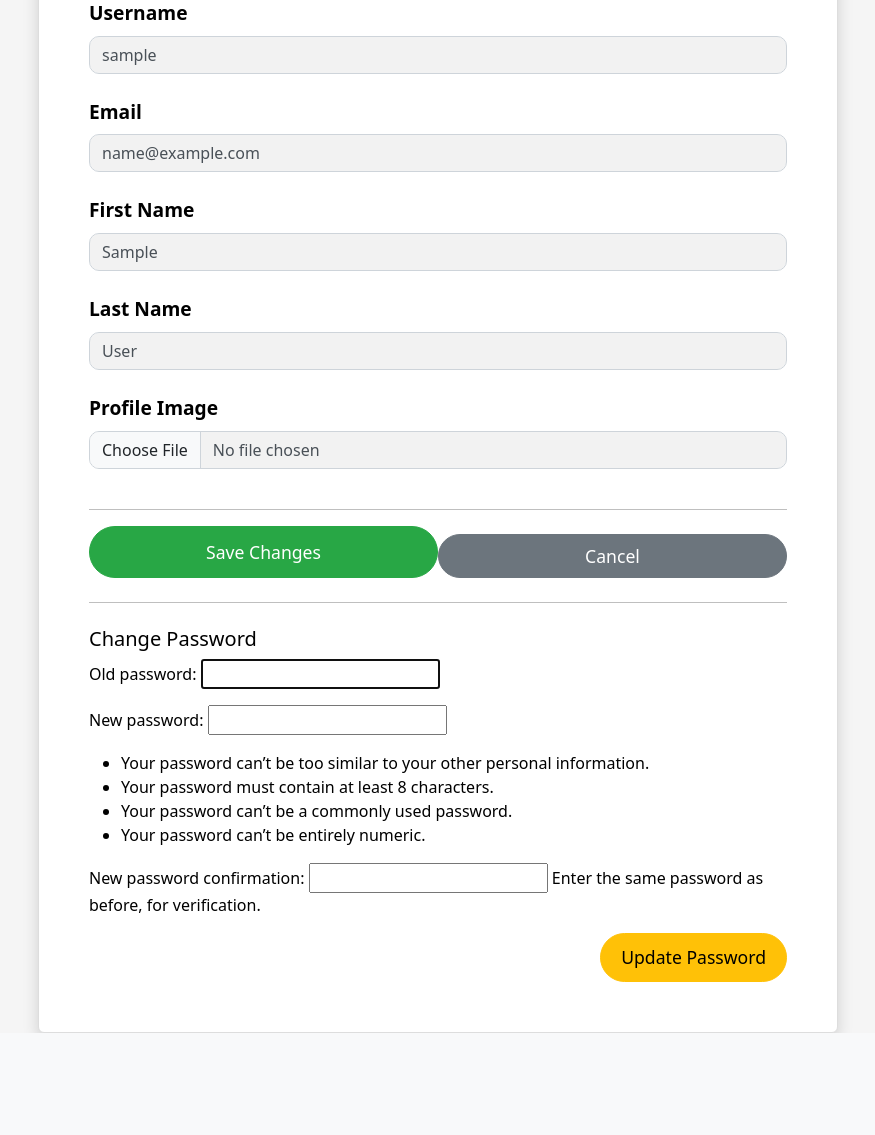
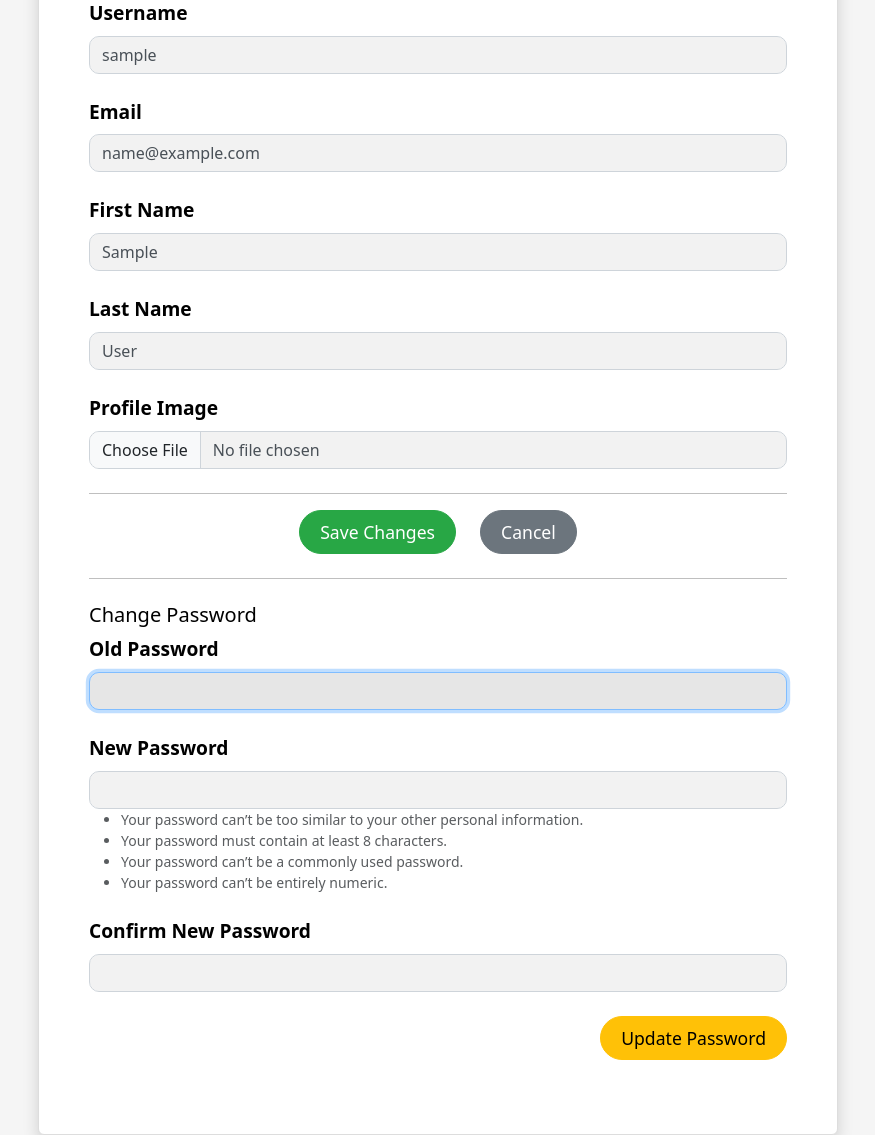
Before and after one commit to leolocatelli/Final-Project-Assessment-UCD, a Django app: page /accounts/profile/edit/ in a window 1280 px wide. Shown: the part 210-1345 px from the top of the page, without its empty margins (202-1077 px from the left). Before the commit the page ends 1243 px from the top, so only its background shows below. Run offline with Django 5.2, Linux system fonts and the light colour scheme; the visitor is signed in with stand-in values (Sample User, id 1); some libraries are stand-ins or nearby versions; some web fonts are replaced.

Commit message:
design amends

```diff
--- a/accounts/templates/accounts/edit_profile.html
+++ b/accounts/templates/accounts/edit_profile.html
@@ -8,45 +8,63 @@
         </div>
         <div class="card-body">
             <!-- Edit Profile Form -->
-            <form method="post" enctype="multipart/form-data" class="mb-4 d-flex flex-column">
+            <form method="post" enctype="multipart/form-data" class="mb-4">
                 {% csrf_token %}
                 <div class="mb-4">
-                    <label for="username" class="form-label w-100"><strong>Username</strong></label>
-                    {{ form.username|add_class:"form-control w-100" }}
+                    <label for="username" class="form-label">Username</label>
+                    {{ form.username|add_class:"form-control input-theme" }}
                 </div>
                 <div class="mb-4">
-                    <label for="email" class="form-label w-100"><strong>Email</strong></label>
-                    {{ form.email|add_class:"form-control w-100" }}
+                    <label for="email" class="form-label">Email</label>
+                    {{ form.email|add_class:"form-control input-theme" }}
                 </div>
                 <div class="mb-4">
-                    <label for="first_name" class="form-label w-100"><strong>First Name</strong></label>
-                    {{ form.first_name|add_class:"form-control w-100" }}
+                    <label for="first_name" class="form-label">First Name</label>
+                    {{ form.first_name|add_class:"form-control input-theme" }}
                 </div>
                 <div class="mb-4">
-                    <label for="last_name" class="form-label w-100"><strong>Last Name</strong></label>
-                    {{ form.last_name|add_class:"form-control w-100" }}
+                    <label for="last_name" class="form-label">Last Name</label>
+                    {{ form.last_name|add_class:"form-control input-theme" }}
                 </div>
                 <div class="mb-4">
-                    <label for="profile_picture" class="form-label w-100"><strong>Profile Image</strong></label>
-                    {{ form.profile_picture|add_class:"form-control w-100" }}
+                    <label for="profile_picture" class="form-label">Profile Image</label>
+                    {{ form.profile_picture|add_class:"form-control input-theme" }}
                 </div>
                 <hr>
-                <div class="d-flex justify-content-end">
-                    <button type="submit" class="btn btn-success w-100 py-2">Save Changes</button>
-                    <a href="{% url 'user_profile' %}" class="btn btn-secondary w-100 py-2 mt-2">Cancel</a>
+                <div class="d-flex justify-content-center gap-4">
+                    <button type="submit" class="btn btn-success py-2">Save Changes</button>
+                    <a href="{% url 'user_profile' %}" class="btn btn-secondary py-2">Cancel</a>
                 </div>
             </form>
 
             <!-- Formulário de alteração de senha -->
             <hr class="my-4">
             <h5>Change Password</h5>
-            <form method="post" action="{% url 'password_change' %}">
+            <form method="post" action="{% url 'password_change' %}" class="mb-4">
                 {% csrf_token %}
-                {{ password_form.as_p }}
+                <div class="mb-4">
+                    <label for="old_password" class="form-label">Old Password</label>
+                    {{ password_form.old_password|add_class:"form-control input-theme" }}
+                </div>
+                <div class="mb-4">
+                    <label for="new_password1" class="form-label">New Password</label>
+                    {{ password_form.new_password1|add_class:"form-control input-theme" }}
+                    {% if password_form.new_password1.help_text %}
+                        <small class="form-text text-muted">{{ password_form.new_password1.help_text }}</small>
+                    {% endif %}
+                </div>
+                <div class="mb-4">
+                    <label for="new_password2" class="form-label">Confirm New Password</label>
+                    {{ password_form.new_password2|add_class:"form-control input-theme" }}
+                </div>
+                {% if password_form.non_field_errors %}
+                <div class="alert alert-danger">
+                    {{ password_form.non_field_errors }}
+                </div>
+                {% endif %}
                 <div class="text-end mt-3">
-                    <button type="submit" class="btn btn-warning">Update Password</button>
+                    <button type="submit" class="btn btn-warning py-2">Update Password</button>
                 </div>
-            </form>
             </form>
         </div>
     </div>
--- a/accounts/urls.py
+++ b/accounts/urls.py
@@ -2,32 +2,55 @@ from django.urls import path
 from django.contrib.auth import views as auth_views
 from . import views
 
+urlpatterns = [
+    # Login e Logout
+    path(
+        'login/',
+        auth_views.LoginView.as_view(template_name='registration/login.html', next_page='task_list'),
+        name='login'
+    ),
+    path(
+        'logout/',
+        auth_views.LogoutView.as_view(next_page='home'),
+        name='logout'
+    ),
 
-urlpatterns = [
-    path('login/', auth_views.LoginView.as_view(template_name='registration/login.html', next_page='task_list'), name='login'),
-    path('logout/', auth_views.LogoutView.as_view(next_page='home'), name='logout'),
+    # Registro de usuários
     path('register/', views.register, name='register'),
     path('profile/', views.user_profile, name='user_profile'),
     path('profile/edit/', views.edit_profile, name='edit_profile'),
-    path('password_change/', auth_views.PasswordChangeView.as_view(template_name='registration/password_change.html'), name='password_change'),
-    path('password_change_done/', auth_views.PasswordChangeDoneView.as_view(template_name='registration/password_change_done.html'), name='password_change_done'),
-    # Página para solicitar reset de senha
-    path('password_reset/',
-         auth_views.PasswordResetView.as_view(template_name='accounts/password_reset.html'),
-         name='password_reset'),
 
-    # Página de confirmação após envio do e-mail
-    path('password_reset_done/',
-         auth_views.PasswordResetDoneView.as_view(template_name='accounts/password_reset_done.html'),
-         name='password_reset_done'),
+    # Mudança de senha
+    path(
+        'password_change/',
+        auth_views.PasswordChangeView.as_view(template_name='registration/password_change.html'),
+        name='password_change'
+    ),
+    path(
+        'password_change_done/',
+        auth_views.PasswordChangeDoneView.as_view(template_name='registration/password_change_done.html'),
+        name='password_change_done'
+    ),
 
-    # Página para redefinir senha
-    path('reset/<uidb64>/<token>/',
-         auth_views.PasswordResetConfirmView.as_view(template_name='accounts/password_reset_confirm.html'),
-         name='password_reset_confirm'),
-
-    # Página de sucesso após redefinição
-    path('reset/done/',
-         auth_views.PasswordResetCompleteView.as_view(template_name='accounts/password_reset_complete.html'),
-         name='password_reset_complete'),
+    # Reset de senha
+    path(
+        'password_reset/',
+        auth_views.PasswordResetView.as_view(template_name='accounts/password_reset.html'),
+        name='password_reset'
+    ),
+    path(
+        'password_reset_done/',
+        auth_views.PasswordResetDoneView.as_view(template_name='accounts/password_reset_done.html'),
+        name='password_reset_done'
+    ),
+    path(
+        'reset/<uidb64>/<token>/',
+        auth_views.PasswordResetConfirmView.as_view(template_name='accounts/password_reset_confirm.html'),
+        name='password_reset_confirm'
+    ),
+    path(
+        'reset/done/',
+        auth_views.PasswordResetCompleteView.as_view(template_name='accounts/password_reset_complete.html'),
+        name='password_reset_complete'
+    ),
 ]
--- a/accounts/views.py
+++ b/accounts/views.py
@@ -5,40 +5,48 @@ from django.contrib.auth.forms import PasswordChangeForm
 from django.contrib.auth import update_session_auth_hash
 from .forms import CustomUserCreationForm, CustomUserChangeForm
 
+
 def register(request):
     if request.method == 'POST':
         form = CustomUserCreationForm(request.POST, request.FILES)
         if form.is_valid():
             form.save()
             messages.success(request, 'Registration successful! Please log in.')
-            return redirect('login')  # Redireciona para a página de login
+            return redirect('login')
     else:
         form = CustomUserCreationForm()
     return render(request, 'registration/register.html', {'form': form})
+
 
 @login_required
 def user_profile(request):
     return render(request, 'accounts/user_profile.html')
 
+
 @login_required
 def edit_profile(request):
+    profile_form = CustomUserChangeForm(
+        request.POST or None,
+        request.FILES or None,
+        instance=request.user
+    )
+    password_form = PasswordChangeForm(request.user, request.POST or None)
+
     if request.method == 'POST':
-        profile_form = CustomUserChangeForm(request.POST, request.FILES, instance=request.user)
-        password_form = PasswordChangeForm(request.user, request.POST)
+        profile_updated = profile_form.is_valid()
+        password_updated = password_form.is_valid()
 
-        if profile_form.is_valid():
+        if profile_updated:
             profile_form.save()
-            messages.success(request, 'Seu perfil foi atualizado com sucesso!')
+            messages.success(request, 'Your profile has been successfully updated!')
+
+        if password_updated:
+            password_form.save()
+            update_session_auth_hash(request, password_form.user)
+            messages.success(request, 'Your password has been successfully updated!')
+
+        if profile_updated or password_updated:
             return redirect('user_profile')
-
-        if password_form.is_valid():
-            password_form.save()
-            update_session_auth_hash(request, password_form.user)  # Evita logout
-            messages.success(request, 'Sua senha foi alterada com sucesso!')
-            return redirect('user_profile')
-    else:
-        profile_form = CustomUserChangeForm(instance=request.user)
-        password_form = PasswordChangeForm(request.user)
 
     return render(
         request,
```
Also changed, not shown: accounts/templates/accounts/password_reset_done.html (+10 -6 lines).
